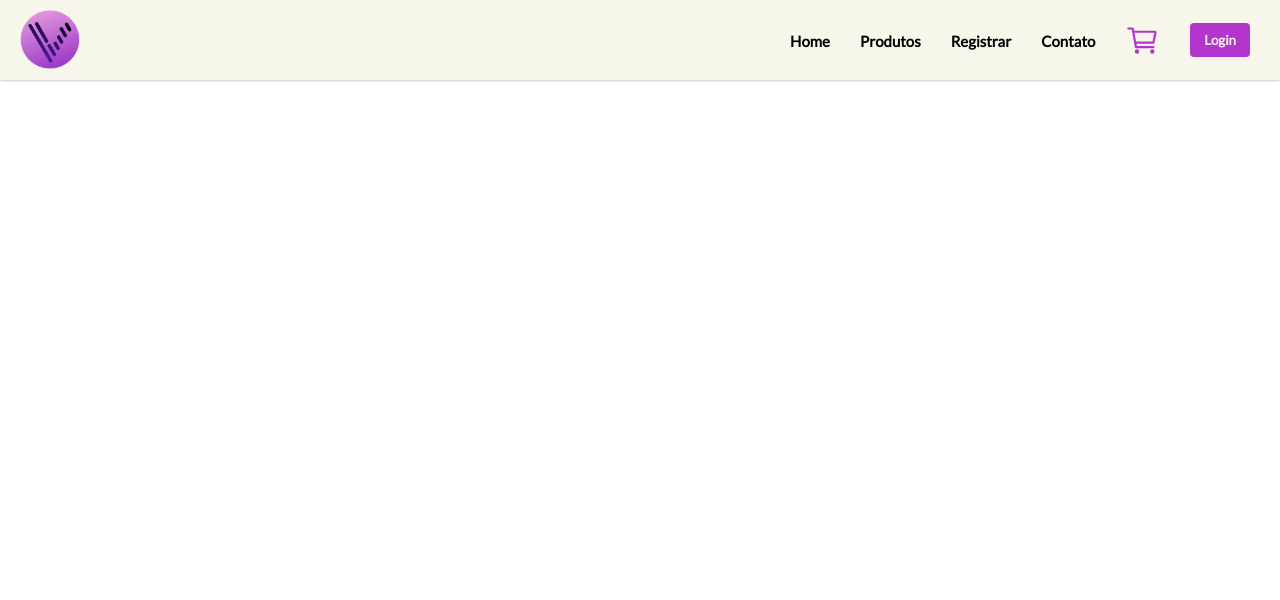
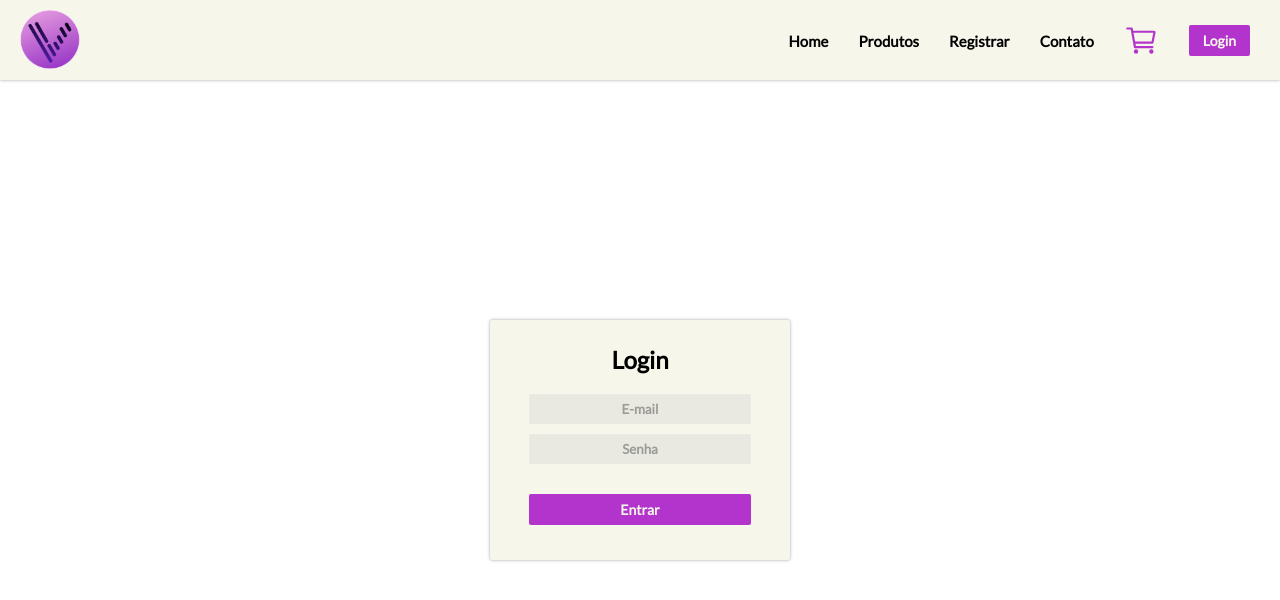
Before and after one commit to icadorin/ecommerce, a React (Create React App) app in the folder client/: page /login in a window 1280 px wide. Shown: the top 600 px of the page. Built offline with nearby package versions, Linux system fonts and the light colour scheme.

Commit message:
login page

```diff
--- a/client/src/assets/style.css
+++ b/client/src/assets/style.css
@@ -47,22 +47,7 @@ a:-webkit-any-link {
 }
 
 .clear {
-  margin-top: 30px;
-}
-
-.clear-button {
-  background-color: #b334cc;
-  color: #F6F6EA;
-  font-weight: bold;
-  padding: 8px 15px;
-  border-radius: 4px;
-  transition-duration: 500ms;
-  border: none;
-  cursor: pointer;
-}
-
-.clear-button:hover {
-  color: #000;
+  margin-top: 33px;
 }
 
 .div-container {
@@ -119,22 +104,27 @@ a:-webkit-any-link {
   transition-duration: 500ms;
 }
 
-.nav-button {
+#button {
   background-color: #b334cc;
   color: #F6F6EA;
+  font-size: 14px;
   font-weight: bold;
-  padding: 9px 14px;
-  border-radius: 4px;
+  padding: 7px 14px;
+  border-radius: 2px;
   transition-duration: 500ms;
-  margin-right: 30px;
-  margin-left: 30px;
   border: none;
   cursor: pointer;
 }
 
-.nav-button:hover {
+#button:hover {
   transition-duration: 500ms;
   color: #000;
+  background-color: #c246db;
+}
+
+.login-button {
+  margin-left: 30px;
+  margin-right: 30px;
 }
 
 .div-products {
@@ -319,7 +309,7 @@ a:-webkit-any-link {
   color: #F6F6EA;
   font-weight: bold;
   padding: 10px 50px;
-  border-radius: 4px;
+  border-radius: 2px;
   transition-duration: 500ms;
   margin-right: 30px;
   margin-left: 30px;
@@ -328,6 +318,7 @@ a:-webkit-any-link {
 
 .buy-button:hover {
   transition-duration: 500ms;
+  background-color: #c246db;
   color: #000;
 }
 
@@ -356,6 +347,58 @@ a:-webkit-any-link {
   margin-top: 10px;
 }
 
+.login-container {
+  width: 100vw;
+  height: 90vh;
+  display: flex;
+  flex-direction: row;
+  justify-content: center;
+  align-items: center;
+}
+
+.login-box {
+  text-align: center;
+  background-color: #F6F6EA;
+  height: 240px;
+  width: 300px;
+  border-radius: 2px;
+  box-shadow: 0 0 0.2em #a3a3a3
+}
+
+.sing-up-desc {
+  margin-bottom: 10px;
+}
+
+.div-login {
+  margin-top: 25px;
+}
+
+.sing-in {
+  margin-top: 20px;
+  width: 222px;
+}
+
+#input {
+  text-align: center;
+  font-weight: bold;
+  margin-top: 10px;
+  outline: none;
+  background: #d1d1d185;
+  border: 1px solid #e9e9e962;
+  border-radius: 2px;
+  height: 28px;
+  width: 220px;
+  opacity: 0.7;
+}
+
+#input:hover {
+  opacity: 1;
+}
+
+.box-login-button {
+  margin-top: 10px;
+}
+
 .success {
   color: green;
 }
--- /dev/null
+++ b/client/src/components/Buttons/Button.jsx
@@ -0,0 +1,16 @@
+import React from 'react';
+import '../../assets/style.css'
+
+const Button = (props) => {
+  return (
+    <button
+      id='button'
+      className={props.css}
+      onClick={props.onClick}
+    >
+      {props.children}
+    </button>
+  );
+}
+
+export default Button;
--- /dev/null
+++ b/client/src/components/Input/index.jsx
@@ -0,0 +1,18 @@
+import React from 'react';
+import '../../assets/style.css'
+
+const Input = (props) => {
+  return (
+    <input
+      id='input'
+      type={props.type}
+      placeholder={props.onBlur}
+      onBlur={(e) => e.target.placeholder = props.onBlur}
+      onFocus={(e) => e.target.placeholder = ''}
+    >
+      {props.children}
+    </input>
+  );
+}
+
+export default Input;
--- a/client/src/components/buttons/navbutton.jsx
+++ /dev/null
@@ -1,12 +0,0 @@
-import React from 'react';
-import '../../assets/style.css'
-
-const NavButton = (props) => {
-  return (
-    <button className='nav-button'>
-      {props.children}
-    </button>
-  );
-}
-
-export default NavButton;
--- a/client/src/components/navbar/index.jsx
+++ b/client/src/components/navbar/index.jsx
@@ -1,5 +1,4 @@
 import React, { useState } from 'react';
-import NavButton from '../Buttons/NavButton';
 import { Link } from 'react-router-dom';
 import Container from '../Container';
 import { IoMenu, IoClose, IoCartOutline } from "react-icons/io5";
@@ -38,9 +37,13 @@ const Navbar = () => {
               ))
             }
             <IoCartOutline className='shopping-cart' />
-            <NavButton>
+            <Link
+              to={'/login'}
+              id='button'
+              className='login-button'
+            >
               Login
-            </NavButton>
+            </Link>
           </ul>
         </div>
       </nav>
--- a/client/src/ecommerceRoutes.jsx
+++ b/client/src/ecommerceRoutes.jsx
@@ -3,6 +3,7 @@ import { BrowserRouter, Routes, Route } from 'react-router-dom';
 import Navbar from './components/Navbar';
 import Home from './screens/Home';
 import Shop from './screens/Shop';
+import Login from './screens/Login';
 import ViewProduct from './screens/ViewProduct';
 import Payment from './screens/Payment';
 import Footer from './components/Footer';
@@ -14,6 +15,7 @@ const EcommerceRoutes = () => {
       <Routes>
         <Route path="/" element={<Home />} />
         <Route path="/shop" element={<Shop />} />
+        <Route path="/login" element={<Login />} />
         <Route path="/viewproduct/:id" element={<ViewProduct />} />
         <Route path="/payment/:id" element={<Payment />} />
       </Routes>
--- /dev/null
+++ b/client/src/screens/Login.jsx
@@ -0,0 +1,33 @@
+import React from 'react';
+import Container from '../components/Container';
+import Input from '../components/Input';
+import Button from '../components/Buttons/Button';
+
+const Login = () => {
+  return (
+    <Container>
+      <div className='login-container'>
+        <div className='login-box'>
+          <div className='div-login'>
+            <h2 className='sing-up-desc'>Login</h2>
+            <Input
+              type={'email'}
+              onBlur={'E-mail'}
+            />
+            <Input
+              type={'password'}
+              onBlur={'Senha'}
+            />
+            <div className='box-login-button'>
+              <Button css={'sing-in'}>
+                Entrar
+              </Button>
+            </div>
+          </div>
+        </div>
+      </div>
+    </Container>
+  );
+}
+
+export default Login;
--- a/client/src/screens/Shop.jsx
+++ b/client/src/screens/Shop.jsx
@@ -5,6 +5,7 @@ import eccomerceFetch from '../axios/config';
 import SearchBar from '../components/SearchBar';
 import ListProducts from '../components/ListProducts';
 import Categories from '../components/Categories';
+import Button from '../components/Buttons/Button';
 
 const Shop = () => {
   const [products, setProducts] = useState([]);
@@ -108,9 +109,9 @@ const Shop = () => {
               selectCategIndex={selectCategIndex}
             />
             <div className='clear'>
-              <button className='clear-button' onClick={clearFilters}>
+              <Button onClick={clearFilters}>
                 Limpar
-              </button>
+              </Button>
             </div>
           </div>
         </div>
```
